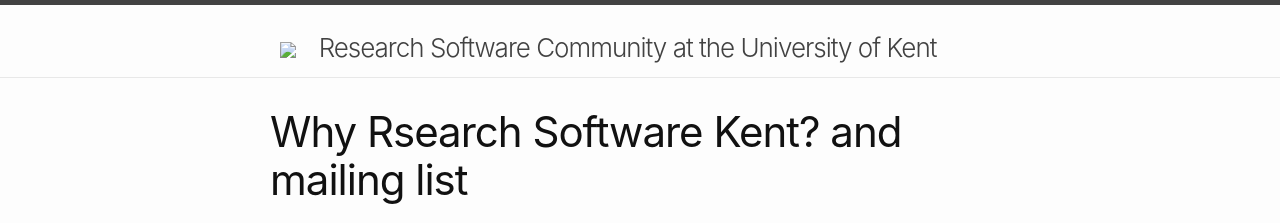
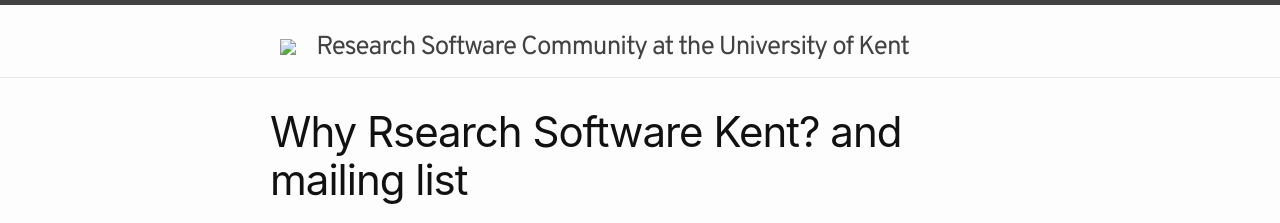
Before and after one commit to Research-Software-Kent/research-software-kent.github.io, a Jekyll site: the page built from _posts/2022-12-02-hello-world.md, in a window 1280 px wide. Shown: the top 223 px of the page. Built offline with Jekyll 4.4.1, drawn with Linux system fonts in a browser that asks for light colours.

Commit message:
overpass font

```diff
--- a/_includes/head.html
+++ b/_includes/head.html
@@ -11,4 +11,7 @@
 
   {%- include custom-head.html -%}
 
+  <link rel="preconnect" href="https://fonts.googleapis.com">
+<link rel="preconnect" href="https://fonts.gstatic.com" crossorigin>
+<link href="https://fonts.googleapis.com/css2?family=Overpass:wght@400;500&display=swap" rel="stylesheet">
 </head>
--- a/_sass/minima/_layout.scss
+++ b/_sass/minima/_layout.scss
@@ -17,6 +17,7 @@
   letter-spacing: -1px;
   margin-bottom: 0;
   float: left;
+  font-family: Overpass;
 
   @include media-query($on-palm) {
     padding-right: 45px;
```
